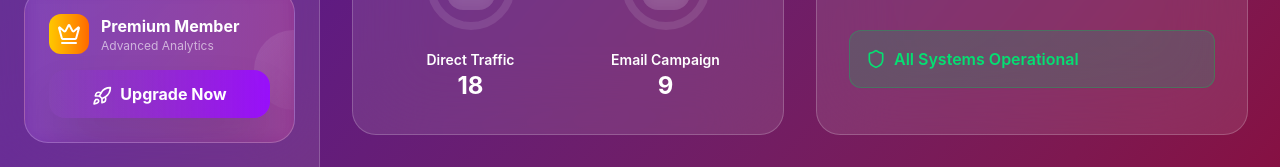
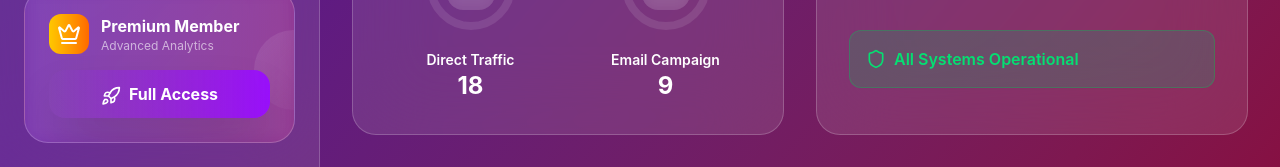
Before and after one commit to KevCareSA/Mini-Hackathons, a React (Vite) app in the folder DashBoard/: page / in a window 1280 px wide. Shown: the part 1350-1517 px from the top of the page. Built offline with nearby package versions, Linux system fonts and the light colour scheme.

Commit message:
chore: rename sidebar upgrade button label

```diff
--- a/DashBoard/src/components/Sidebar.jsx
+++ b/DashBoard/src/components/Sidebar.jsx
@@ -104,7 +104,7 @@ function Sidebar({ sidebar, setSidebarOpen, activeTab, setActiveTab }) {
                             transition-all duration-300"
             >
               <Rocket className="w-5 h-5 inline-block mr-2" />
-              Upgrade Now
+              Full Access
             </button>
           </div>
         </div>
```
